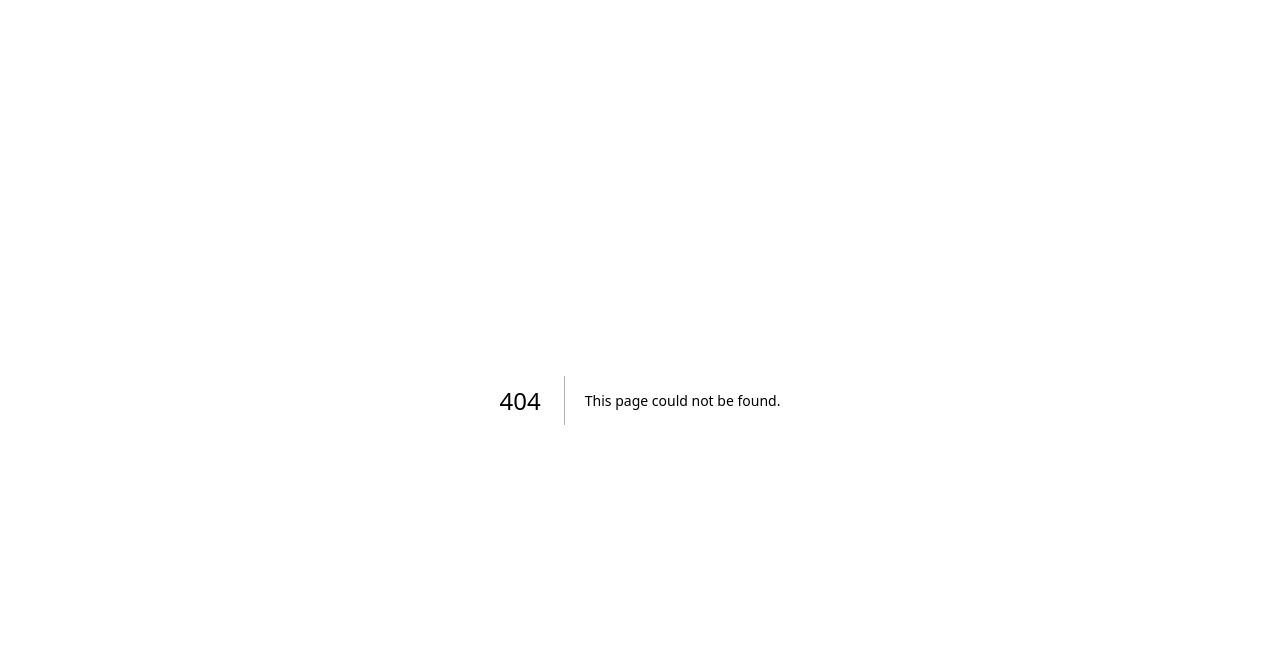
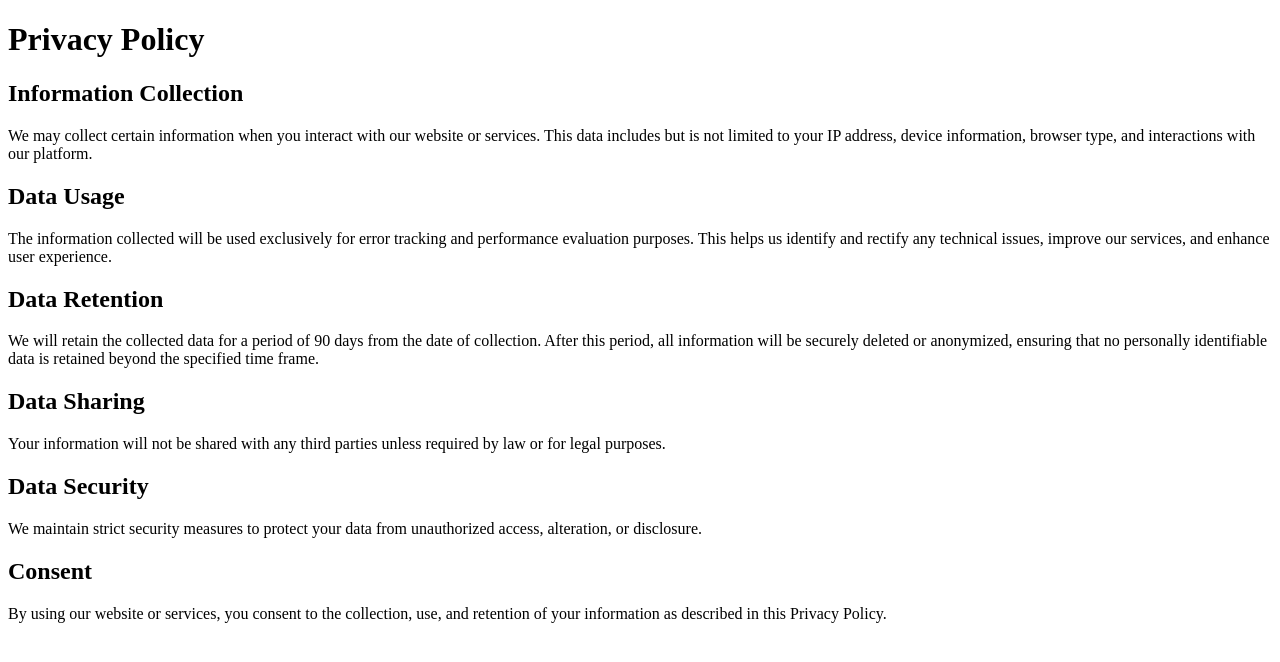
Before and after one commit to KhooHaoYit/tiktok-embed, a Next.js app in the folder frontend/: page /privacyPolicy in a window 1280 px wide. Before the commit this address had no page. Shown: the top 662 px of the page. Built offline with nearby package versions, Linux system fonts and the light colour scheme.

Commit message:
add tos and privacy policy page

```diff
--- /dev/null
+++ b/frontend/pages/privacyPolicy.tsx
@@ -0,0 +1,21 @@
+export default function Page() {
+  // Exclusively used for error tracking/performance evaluation
+  // Retained for 90 days (Default sentry configuration)
+  return (
+    <div>
+      <h1>Privacy Policy</h1>
+      <h2>Information Collection</h2>
+      We may collect certain information when you interact with our website or services. This data includes but is not limited to your IP address, device information, browser type, and interactions with our platform.
+      <h2>Data Usage</h2>
+      The information collected will be used exclusively for error tracking and performance evaluation purposes. This helps us identify and rectify any technical issues, improve our services, and enhance user experience.
+      <h2>Data Retention</h2>
+      We will retain the collected data for a period of 90 days from the date of collection. After this period, all information will be securely deleted or anonymized, ensuring that no personally identifiable data is retained beyond the specified time frame.
+      <h2>Data Sharing</h2>
+      Your information will not be shared with any third parties unless required by law or for legal purposes.
+      <h2>Data Security</h2>
+      We maintain strict security measures to protect your data from unauthorized access, alteration, or disclosure.
+      <h2>Consent</h2>
+      By using our website or services, you consent to the collection, use, and retention of your information as described in this Privacy Policy.
+    </div>
+  );
+}
```
Also changed, not shown: frontend/pages/termsOfService.tsx (added, +14 -0 lines).
